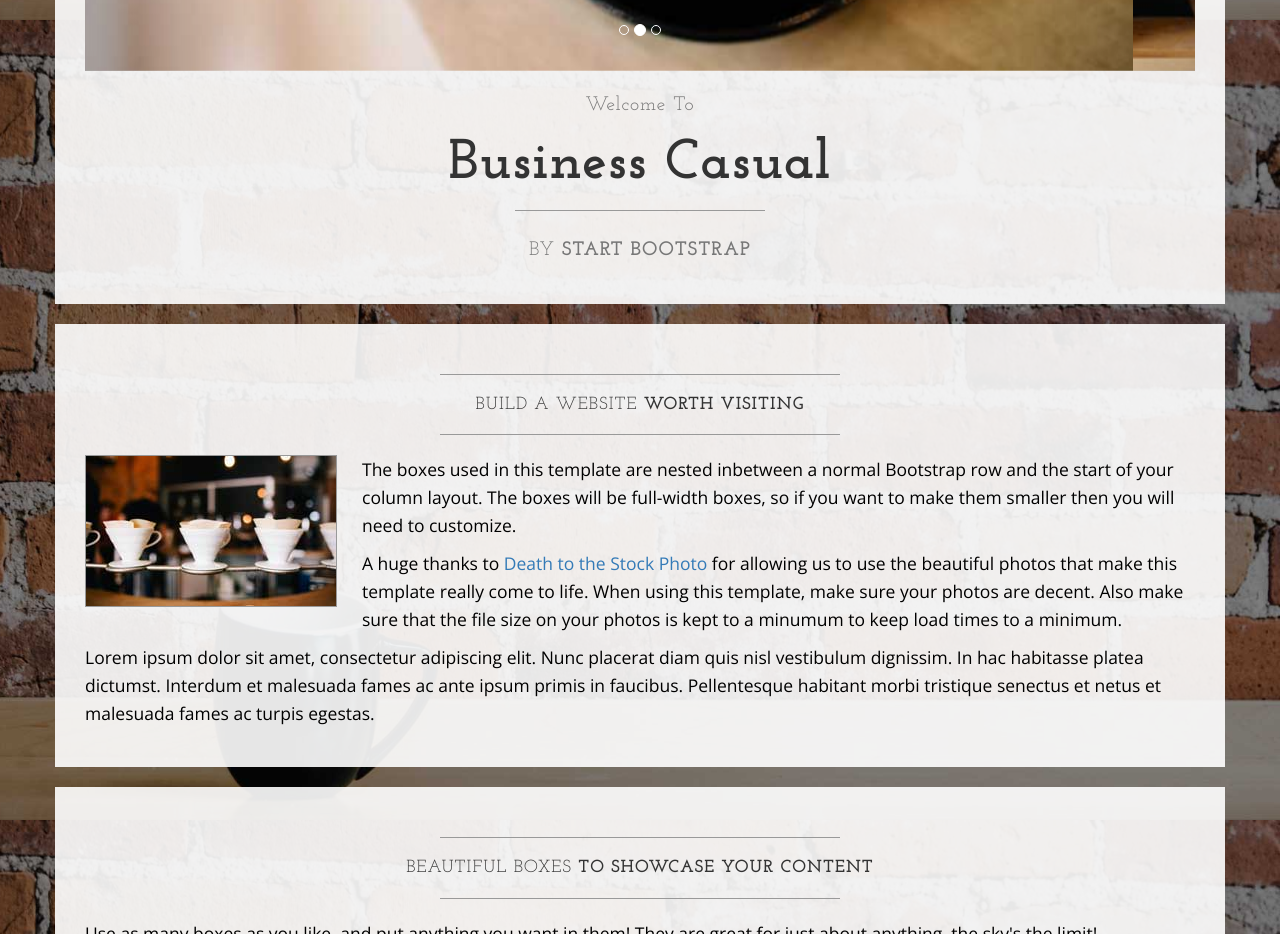
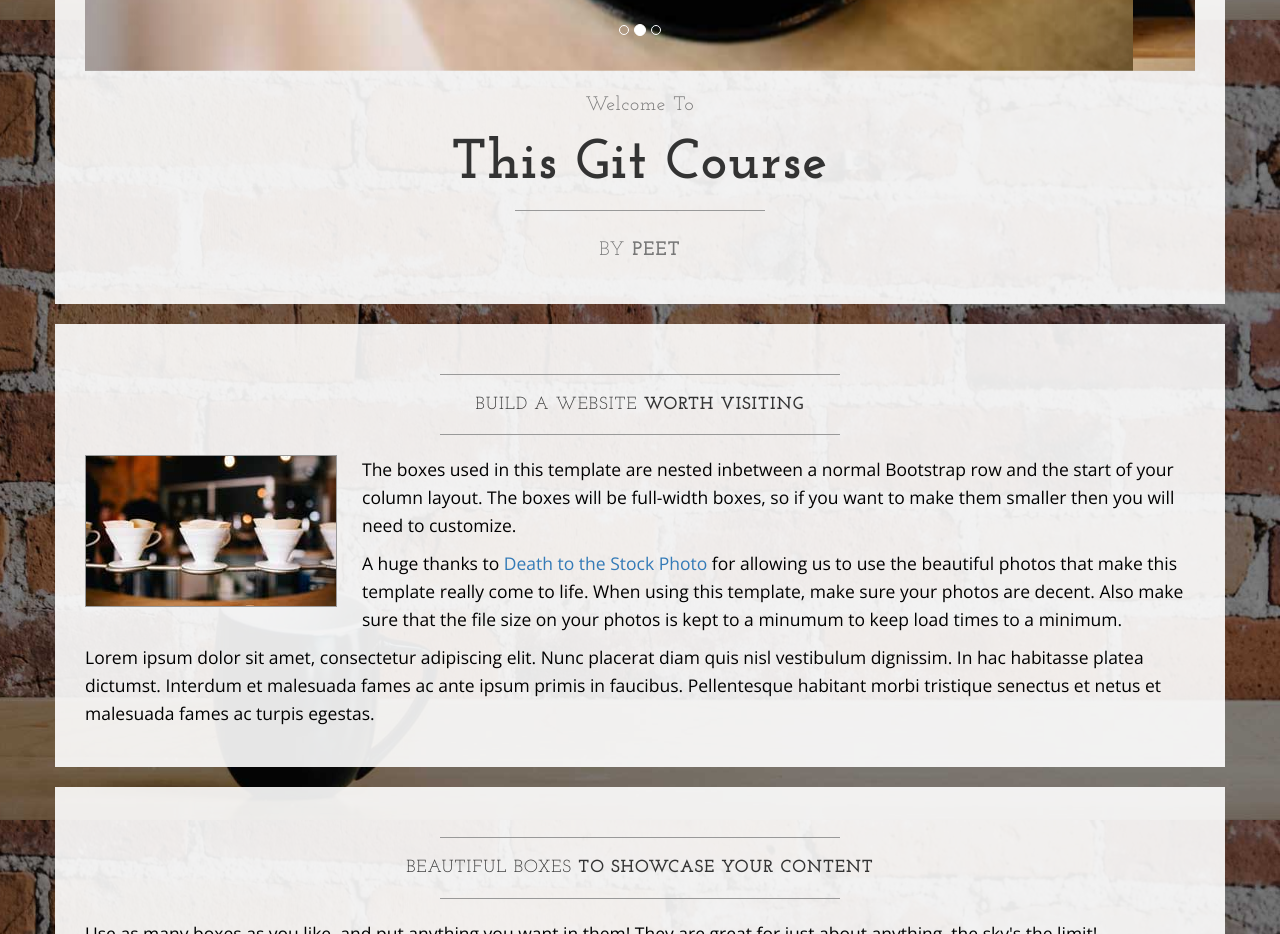
Before and after one commit to peterkoopman/theme, a plain HTML site: page index.html in a window 1280 px wide. Shown: the part 780-1714 px from the top of the page. Drawn offline with nearby package versions, Linux system fonts and the light colour scheme.

Commit message:
Changed title, subtitle and nav bar items items after carousel

```diff
--- a/index.html
+++ b/index.html
@@ -108,11 +108,11 @@
                     <h2 class="brand-before">
                         <small>Welcome to</small>
                     </h2>
-                    <h1 class="brand-name">Business Casual</h1>
+                    <h1 class="brand-name">this Git course</h1>
                     <hr class="tagline-divider">
                     <h2>
                         <small>By
-                            <strong>Start Bootstrap</strong>
+                            <strong>Peet</strong>
                         </small>
                     </h2>
                 </div>
```
